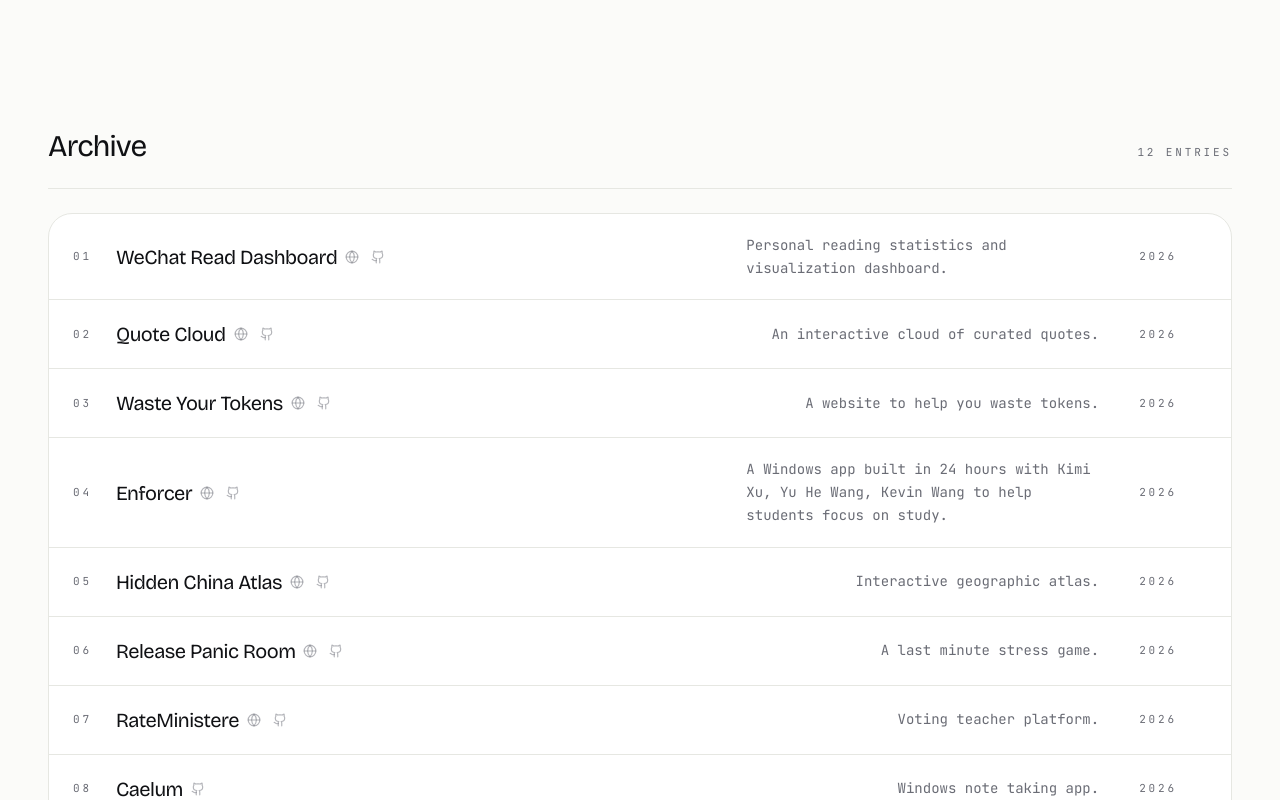
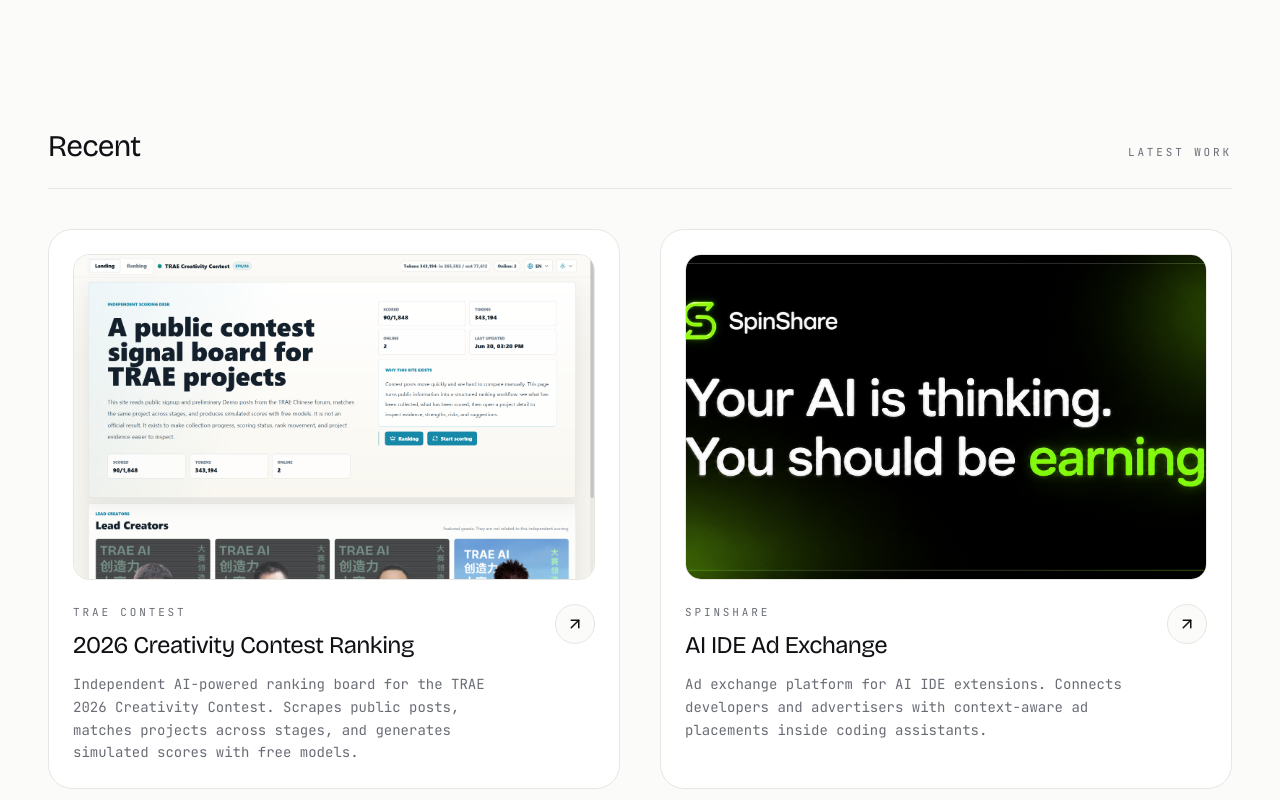
Before and after one commit to Learnmore-smart/Rateministere-homepage, a Next.js app: page / in a window 1280 px wide. Shown: the part 1440-2240 px from the top of the page. Built offline with nearby package versions, Linux system fonts and the light colour scheme.

Commit message:
feat: add recent projects section and TRAE contest redirect
- 新增多语言的近期项目文案配置
- 添加TRAE大赛和SpinShare的首页展示卡片
- 配置vercel跳转路由指向2026大赛评分页
- 新增两个静态资源图片文件

```diff
--- a/src/app/page.tsx
+++ b/src/app/page.tsx
@@ -345,6 +345,75 @@
           </div>
         </section>
 
+        <section className="py-20 md:py-28">
+          <div className="mx-auto max-w-screen-2xl px-6 md:px-12">
+            <div className="flex items-baseline justify-between gap-6 border-b border-border pb-6">
+              <h2 className="font-display text-2xl tracking-tight md:text-3xl">{t.recent.title}</h2>
+              <span className="font-body text-[11px] uppercase tracking-[0.26em] text-muted">{t.recent.subtitle}</span>
+            </div>
+
+            <div className="mt-10 grid grid-cols-1 gap-12 lg:grid-cols-2 lg:gap-10">
+              <motion.a
+                href="/trae-contest-2026"
+                whileHover={{ y: -4 }}
+                transition={{ duration: 0.25 }}
+                className="group rounded-3xl border border-border bg-surface p-5 md:p-6"
+              >
+                <div className="relative aspect-[16/10] overflow-hidden rounded-2xl border border-border bg-background">
+                  <Image
+                    src="/trae-contest-ranking.png"
+                    alt="TRAE 2026 Contest Ranking"
+                    fill
+                    sizes="(min-width: 1024px) 45vw, 100vw"
+                    className="object-cover object-top transition-transform duration-700 ease-[cubic-bezier(0.16,1,0.3,1)] group-hover:scale-[1.03]"
+                  />
+                </div>
+
+                <div className="mt-6 flex items-start justify-between gap-6">
+                  <div>
+                    <div className="font-body text-[11px] uppercase tracking-[0.26em] text-muted">{t.recent.traeContest.label}</div>
+                    <div className="mt-2 font-display text-xl tracking-tight md:text-2xl">{t.recent.traeContest.heading}</div>
+                    <p className="mt-3 max-w-md font-body text-sm leading-relaxed text-muted">{t.recent.traeContest.description}</p>
+                  </div>
+                  <div className="flex h-10 w-10 items-center justify-center rounded-full border border-border bg-background text-text transition-colors group-hover:border-transparent group-hover:bg-accent group-hover:text-white">
+                    <ArrowUpRight size={18} />
+                  </div>
+                </div>
+              </motion.a>
+
+              <motion.a
+                href="https://spinshare.dev"
+                target="_blank"
+                rel="noreferrer"
+                whileHover={{ y: -4 }}
+                transition={{ duration: 0.25 }}
+                className="group rounded-3xl border border-border bg-surface p-5 md:p-6"
+              >
+                <div className="relative aspect-[16/10] overflow-hidden rounded-2xl border border-border bg-background">
+                  <Image
+                    src="/spinshare-OG.png"
+                    alt="SpinShare"
+                    fill
+                    sizes="(min-width: 1024px) 45vw, 100vw"
+                    className="object-cover object-top transition-transform duration-700 ease-[cubic-bezier(0.16,1,0.3,1)] group-hover:scale-[1.03]"
+                  />
+                </div>
+
+                <div className="mt-6 flex items-start justify-between gap-6">
+                  <div>
+                    <div className="font-body text-[11px] uppercase tracking-[0.26em] text-muted">{t.recent.spinshare.label}</div>
+                    <div className="mt-2 font-display text-xl tracking-tight md:text-2xl">{t.recent.spinshare.heading}</div>
+                    <p className="mt-3 max-w-md font-body text-sm leading-relaxed text-muted">{t.recent.spinshare.description}</p>
+                  </div>
+                  <div className="flex h-10 w-10 items-center justify-center rounded-full border border-border bg-background text-text transition-colors group-hover:border-transparent group-hover:bg-accent group-hover:text-white">
+                    <ArrowUpRight size={18} />
+                  </div>
+                </div>
+              </motion.a>
+            </div>
+          </div>
+        </section>
+
         <section id="archive" className="py-20 md:py-28">
           <div className="mx-auto max-w-screen-2xl px-6 md:px-12">
             <div className="flex items-baseline justify-between gap-6 border-b border-border pb-6">
--- a/src/i18n/en.json
+++ b/src/i18n/en.json
@@ -42,6 +42,20 @@
       "label": "YouTube",
       "heading": "Noah's Piano Journey",
       "description": "A piano channel built for beginners — simple practice routines, first pieces, and step-by-step progress."
+    }
+  },
+  "recent": {
+    "title": "Recent",
+    "subtitle": "Latest work",
+    "traeContest": {
+      "label": "TRAE Contest",
+      "heading": "2026 Creativity Contest Ranking",
+      "description": "Independent AI-powered ranking board for the TRAE 2026 Creativity Contest. Scrapes public posts, matches projects across stages, and generates simulated scores with free models."
+    },
+    "spinshare": {
+      "label": "SpinShare",
+      "heading": "AI IDE Ad Exchange",
+      "description": "Ad exchange platform for AI IDE extensions. Connects developers and advertisers with context-aware ad placements inside coding assistants."
     }
   },
   "archive": {
--- a/src/i18n/fr.json
+++ b/src/i18n/fr.json
@@ -42,6 +42,20 @@
       "label": "YouTube",
       "heading": "Noah's Piano Journey",
       "description": "Une chaîne piano pour débutants — exercices simples, premiers morceaux et progression étape par étape."
+    }
+  },
+  "recent": {
+    "title": "Récents",
+    "subtitle": "Derniers projets",
+    "traeContest": {
+      "label": "Concours TRAE",
+      "heading": "Classement 2026 du concours de créativité",
+      "description": "Classement indépendant propulsé par l'IA pour le concours de créativité TRAE 2026. Récupère les publications publiques, fait correspondre les projets entre étapes et génère des scores simulés avec des modèles gratuits."
+    },
+    "spinshare": {
+      "label": "SpinShare",
+      "heading": "Échange publicitaire IA IDE",
+      "description": "Plateforme d'échange publicitaire pour les extensions d'IDE IA. Connecte les développeurs et les annonceurs avec des placements publicitaires contextuels dans les assistants de codage."
     }
   },
   "archive": {
--- a/src/i18n/zh.json
+++ b/src/i18n/zh.json
@@ -42,6 +42,20 @@
       "label": "YouTube",
       "heading": "Noah's Piano Journey",
       "description": "面向初学者的钢琴频道：简单的练习方法、入门曲目与循序渐进的进步记录。"
+    }
+  },
+  "recent": {
+    "title": "近期项目",
+    "subtitle": "最新作品",
+    "traeContest": {
+      "label": "TRAE 大赛",
+      "heading": "2026 创造力大赛评分榜",
+      "description": "TRAE 2026 创造力大赛的第三方 AI 评分台。抓取公开帖子，跨阶段匹配同一作品，用免费模型生成模拟评分。"
+    },
+    "spinshare": {
+      "label": "SpinShare",
+      "heading": "AI IDE 广告交易平台",
+      "description": "面向 AI IDE 扩展的广告交易平台。连接开发者与广告主，在编码助手内实现上下文感知的广告投放。"
     }
   },
   "archive": {
```
Also changed, not shown: public/spinshare-OG.png (added), public/trae-contest-ranking.png (added), vercel.json.
